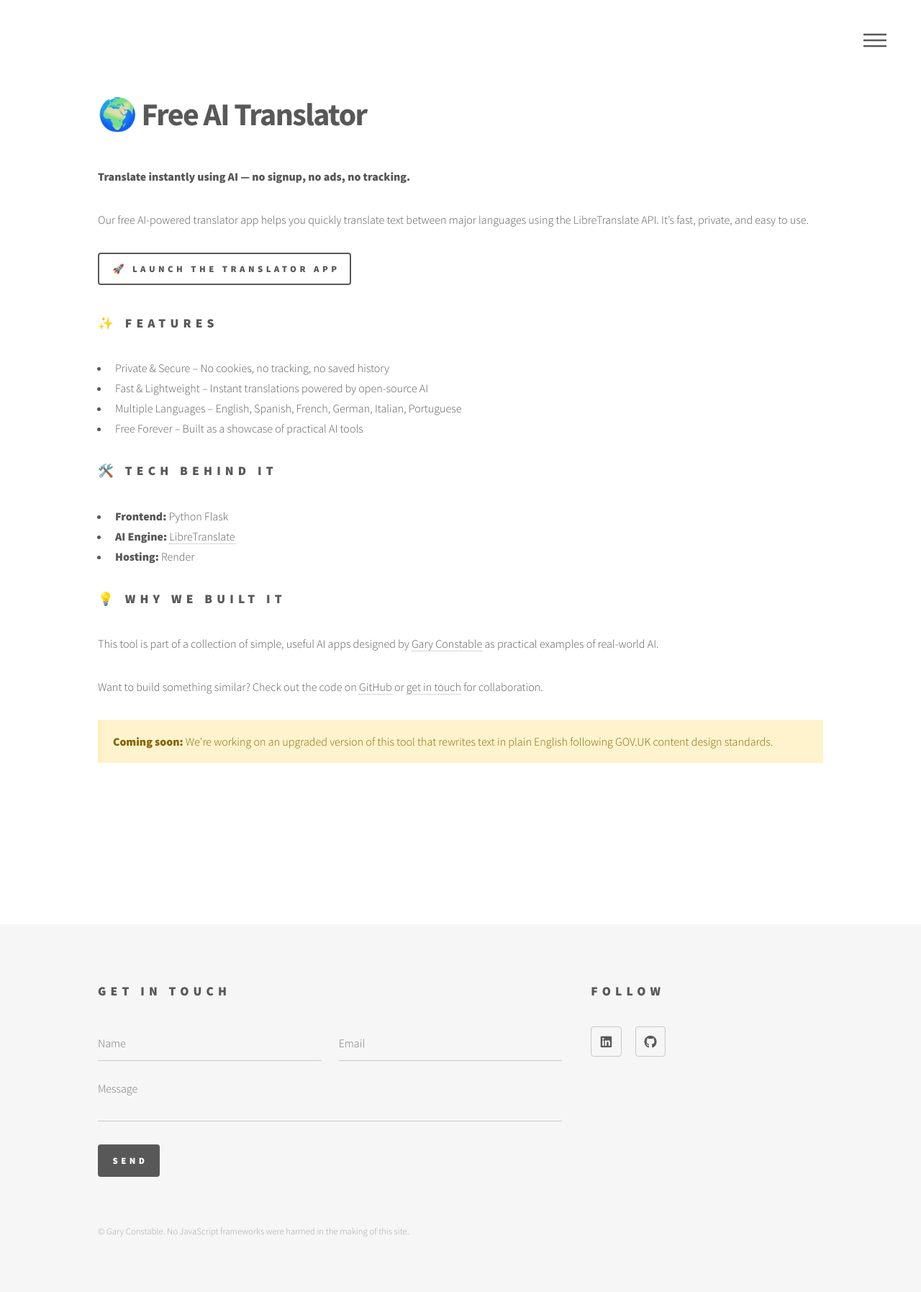
After one commit to garyconstable/flask-portfolio, a Flask app: page /translator in a window 1280 px wide. The commit adds this page. Shown: the whole page at 72% size. Run offline with Flask 3, Linux system fonts and the light colour scheme.

Commit message:
Translator V1

```diff
--- a/Projects/Translator/app.py
+++ b/Projects/Translator/translator_app.py
@@ -1,12 +1,16 @@
-from flask import Flask, render_template, request
+# Projects/Translator/translator_app.py
+from flask import Blueprint, render_template, request
 import requests
 
-app = Flask(__name__)
+translator_bp = Blueprint(
+    'translator_app',
+    __name__,
+    url_prefix='/projects/translator-app',
+    template_folder='templates'
+)
 
-# Google Translate endpoint (unofficial, free, no key needed)
 TRANSLATE_URL = "https://translate.googleapis.com/translate_a/single"
 
-# Supported language codes for demo purposes
 LANGUAGES = {
     "en": "English",
     "es": "Spanish",
@@ -16,8 +20,8 @@ LANGUAGES = {
     "pt": "Portuguese"
 }
 
-@app.route('/', methods=['GET', 'POST'])
-def translate():
+@translator_bp.route('/', methods=['GET', 'POST'])
+def translator():
     translated_text = ""
     original_text = ""
     source_lang = "en"
@@ -44,12 +48,9 @@ def translate():
         except Exception as e:
             translated_text = f'[Error: {str(e)}]'
 
-    return render_template('index.html',
+    return render_template('translator.html',
                            translated_text=translated_text,
                            original_text=original_text,
                            source_lang=source_lang,
                            target_lang=target_lang,
                            languages=LANGUAGES)
-
-if __name__ == '__main__':
-    app.run(debug=True)
--- a/app.py
+++ b/app.py
@@ -2,14 +2,19 @@ from flask import Flask, render_template, request, redirect, url_for, flash
 from flask_mail import Mail, Message
 import os
 from dotenv import load_dotenv
+
+# Load environment variables
 load_dotenv()
 
+# Initialize app only ONCE
 app = Flask(__name__)
-app.secret_key = 'your_secret_key_here'  # Needed for flashing messages
+app.secret_key = 'your_secret_key_here'
 
-# --------------------
+# 📦 Register Translator Blueprint
+from Projects.Translator.translator_app import translator_bp
+app.register_blueprint(translator_bp)
+
 # 📧 Gmail SMTP Config
-# --------------------
 app.config['MAIL_SERVER'] = 'smtp.gmail.com'
 app.config['MAIL_PORT'] = 587
 app.config['MAIL_USE_TLS'] = True
@@ -18,10 +23,7 @@ app.config['MAIL_PASSWORD'] = os.environ.get('MAIL_PASSWORD')
 
 mail = Mail(app)
 
-# -----------------------
 # 🌍 Page Routes
-# -----------------------
-
 @app.route('/', methods=['GET', 'POST'])
 def home():
     return render_template('index.html', title='Home')
@@ -34,10 +36,11 @@ def generic():
 def elements():
     return render_template('elements.html', title='Elements')
 
-# -----------------------
+@app.route('/translator', methods=['GET', 'POST'])
+def translator():
+    return render_template('pages/translator.html', title='Free AI Translator | Instant Language Translation Tool – Gary Constable')
+
 # 📬 Contact Form Handler
-# -----------------------
-
 @app.route('/contact-form', methods=['POST'])
 def contact_form():
     name = request.form.get('name')
@@ -52,7 +55,7 @@ def contact_form():
         msg = Message(
             subject=f'New Contact Form Submission from {name}',
             sender=app.config['MAIL_USERNAME'],
-            recipients=['garyconstable80@gmail.com'],  # You can add more if needed
+            recipients=['garyconstable80@gmail.com'],
             body=f"Name: {name}\nEmail: {email}\n\nMessage:\n{message}"
         )
         mail.send(msg)
@@ -63,17 +66,11 @@ def contact_form():
 
     return redirect(request.referrer or url_for('home'))
 
-# -----------------------
 # ❌ 404 Page
-# -----------------------
-
 @app.errorhandler(404)
 def page_not_found(e):
     return render_template('404.html', title='404 – Not Found'), 404
 
-# -----------------------
 # 🚀 Run the App
-# -----------------------
-
 if __name__ == '__main__':
     app.run(debug=True)
--- a/templates/index.html
+++ b/templates/index.html
@@ -19,7 +19,7 @@
                 <span class="image">
                     <img src="{{ url_for('static', filename='images/pic01.jpg') }}" alt=""/>
                 </span>
-                <a>
+                <a href="/translator">
                     <h2>Plain English Translator</h2>
                     <div class="content">
                         <p>Coming soon - A simple AI-powered tool that rewrites technical or formal government text into clear, plain
--- /dev/null
+++ b/templates/pages/translator.html
@@ -0,0 +1,61 @@
+{% extends "base.html" %}
+
+{% block content %}
+<!-- Main -->
+<div id="main">
+    <div class="inner">
+        <header>
+            <h1>🌍 Free AI Translator</h1>
+        </header>
+        <section class="tiles_">
+            <article class="style1">
+                <section class="mb-5" style="margin-bottom:2rem;">
+                    <p><strong>Translate instantly using AI — no signup, no ads, no tracking.</strong></p>
+                    <p>Our free AI-powered translator app helps you quickly translate text between major languages using
+                        the LibreTranslate API. It’s fast, private, and easy to use.</p>
+                    <a class="button" href="/projects/translator-app" target="_blank" rel="noopener">🚀 Launch the
+                        Translator App</a>
+                </section>
+
+                <section>
+                    <h2>✨ Features</h2>
+                    <ul>
+                        <li>Private & Secure – No cookies, no tracking, no saved history</li>
+                        <li>Fast & Lightweight – Instant translations powered by open-source AI</li>
+                        <li>Multiple Languages – English, Spanish, French, German, Italian, Portuguese</li>
+                        <li>Free Forever – Built as a showcase of practical AI tools</li>
+                    </ul>
+                </section>
+
+                <section>
+                    <h2>🛠️ Tech Behind It</h2>
+                    <ul>
+                        <li><strong>Frontend:</strong> Python Flask</li>
+                        <li><strong>AI Engine:</strong> <a href="https://libretranslate.com/" target="_blank"
+                                                           rel="noopener">LibreTranslate</a></li>
+                        <li><strong>Hosting:</strong> Render</li>
+                    </ul>
+                </section>
+
+                <section>
+                    <h2>💡 Why We Built It</h2>
+                    <p>This tool is part of a collection of simple, useful AI apps designed by <a
+                            href="https://garyconstable.co.uk">Gary Constable</a> as practical examples of real-world
+                        AI.</p>
+                    <p>Want to build something similar? Check out the code on <a href="#">GitHub</a> or <a
+                            href="/contact">get in touch</a> for collaboration.</p>
+                </section>
+
+                <section>
+                    <div style="background: #fff3cd; color: #856404; padding: 1rem; border-left: 5px solid #ffeeba; margin-bottom: 2rem;">
+                        <strong>Coming soon:</strong> We're working on an upgraded version of this tool that rewrites
+                        text in plain English following GOV.UK content design standards.
+                    </div>
+                </section>
+
+            </article>
+        </section>
+    </div>
+</div>
+
+{% endblock %}
--- a/templates/partials/header.html
+++ b/templates/partials/header.html
@@ -4,11 +4,13 @@
     <header id="header">
         <div class="inner">
 
+            {% if request.path == '/' %}
             <!-- Logo -->
             <a href="/" class="logo">
                 <span class="symbol"><img src="{{ url_for('static', filename='images/logo.svg') }}"
                                           alt="Logo"></span><span class="title">Welcome</span>
             </a>
+            {% endif %}
 
             <!-- Nav -->
             <nav>
@@ -25,9 +27,7 @@
         <h2>Menu</h2>
         <ul>
             <li><a href="/">Home</a></li>
-            {#
-            <li><a href="generic">Ipsum veroeros</a></li>
-            #}
+            <li><a href="/translator">Translator</a></li>
         </ul>
     </nav>
 
```
Also changed, not shown: Projects/Translator/templates/translator.html (renamed from Projects/Translator/templates/index.html).
